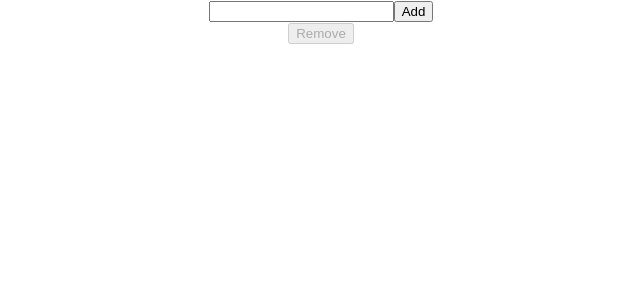
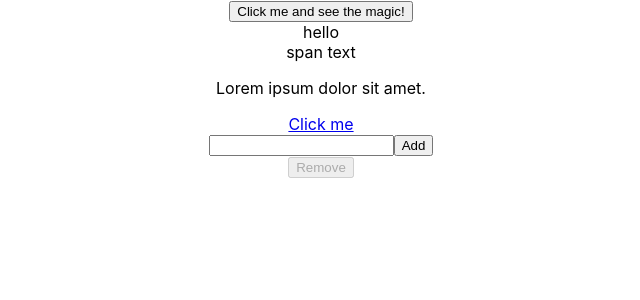
Before and after one commit to MASISKAR/react-demo-01, a React app: page / in a window 1280 px wide. Shown: the top 300 px of the page, without its empty margins (319-959 px from the left). Built offline with nearby package versions, Linux system fonts and the light colour scheme.

Commit message:
HOC, lifecycle methods

```diff
--- a/src/App.css
+++ b/src/App.css
@@ -46,3 +46,7 @@ font-size: 20px;
   color : darkgreen;
   font-size: 20px;
   }
+
+  .color-red {
+    color: red;
+  }
--- a/src/App.js
+++ b/src/App.js
@@ -1,6 +1,6 @@
 import React from 'react';
 // import logo from './logo.svg';
-import './App.css';
+import classes from './App.css';
 // import Person from './components/Person';
 // import greet, {idGen as idGenerator, Hello, getThis} from './tools';
 // import * as newObj from './tools';
@@ -10,22 +10,55 @@ import ToDo from './components/ToDo';
 // import Input from './components/Input';
 // newObj.getThis();
 // getThis();
+import Div from './components/HOC/Div';
 
 
 
+class App extends React.Component{
+  constructor(props){
+    super(props);
+    console.log('App constructor');
+    this.state = {
+      counter: 0
+    };
+}
 
-function App() {
+componentDidMount(){
+  console.log('App mounted');
+}
+
+
+handleClick = ()=>{
+  this.setState({
+    counter: this.state.counter+1
+  });
+}
+
+  render(){
+console.log('App render starts');
 
   return (
     <div className={'App'}>
-{/* <img src={logo} alt=""/>
-<img src={require('./logo.svg')} alt=""/>
- */}
-    {/* <Input/> */}
+
+<button
+onClick = {this.handleClick}
+>
+Click me and see the magic!</button>
+
+<Div text='hello' className={classes['color-red']}>
+<span >span text</span>
+
+ <p>Lorem ipsum dolor sit amet.</p>
+ <a href="/">Click me</a>
+</Div>
+
 <ToDo/>
-{/* <Counter/> */}
+
     </div>
   );
+
+  }
+
 }
 
 export default App;
--- /dev/null
+++ b/src/components/HOC/Div.js
@@ -0,0 +1,14 @@
+import React from 'react';
+
+export default function Div(props){
+
+    return(
+        <div >
+        {props.text}
+        <div className = {props.className}>
+        {props.children}
+        </div>
+
+        </div>
+    );
+}
--- a/src/components/Task/Task.js
+++ b/src/components/Task/Task.js
@@ -1,10 +1,35 @@
 import React  from 'react';
 import classes from './task.css';
 
-console.log('classes',classes)
+export default class Task extends React.Component{
+    constructor(props){
+        super(props);
+        console.log('Task constructor');
+    }
 
-export default function Task(props){
-const {text} = props;
+
+    componentDidMount(){
+        console.log('Task mounted');
+      }
+
+      componentDidUpdate(prevProps, prevState){
+        console.log('Task updated');
+        // console.log('prevProps', prevProps);
+        // console.log('this.props', this.props);
+      }
+
+      shouldComponentUpdate(prevProps, prevState){
+       return prevProps.text !== this.props.text;
+
+      }
+
+      componentWillUnmount(){
+        console.log('Task unmounted');
+      }
+
+   render(){
+    console.log('Task render');
+    const {text} = this.props;
 
     const spanStyle = {
         fontSize: '20px',
@@ -15,12 +40,13 @@ const spanStyle = {
             <div className = {classes.taskBlock}>
             <input
             type="checkbox"
-        onChange = {props.onCheck}
+            onChange = {this.props.onCheck}
             />
             <span
             style = {spanStyle}
             >{text} </span>
-    <button onClick={props.onDelete}>X</button>
+        <button onClick={this.props.onDelete}>X</button>
         </div>
         );
    }
+}
--- a/src/components/Task/task.css
+++ b/src/components/Task/task.css
@@ -10,3 +10,11 @@
 .taskBlock > input{
 
 }
+
+.block {
+    color: red;
+}
+
+.text {
+    font-size: 15px;
+}
--- a/src/components/ToDo.js
+++ b/src/components/ToDo.js
@@ -4,10 +4,18 @@ import Task from './Task/Task';
 import NewTask from './NewTask';
 
 class ToDo extends Component {
+    constructor(props){
+        super(props);
+        console.log('ToDo constructor');
+    }
     state = {
         tasks: [],
         taskIds : new Set()
     }
+
+    componentDidMount(){
+        console.log('ToDo mounted');
+      }
 
 
     addTask = (inputText) => {
@@ -58,6 +66,7 @@ class ToDo extends Component {
     }
 
     render() {
+        console.log('ToDo render');
 
         /*         const tasks = this.state.tasks
                     .map(task => <Task key={task.id} text={task.text} />); */
--- a/src/index.js
+++ b/src/index.js
@@ -24,12 +24,19 @@ import * as serviceWorker from './serviceWorker';
 
 
 
-ReactDOM.render(
+/* ReactDOM.render(
   <React.StrictMode>
     <App />
   </React.StrictMode>,
   document.getElementById('root')
+); */
+
+ReactDOM.render(
+    <App />,
+  document.getElementById('root')
 );
+
+
 
 // If you want your app to work offline and load faster, you can change
 // unregister() to register() below. Note this comes with some pitfalls.
```
Also changed, not shown: src/components/HOC/ColoredText.js (added, +12 -0 lines). Lines whose indentation alone changed are shown as unchanged.
